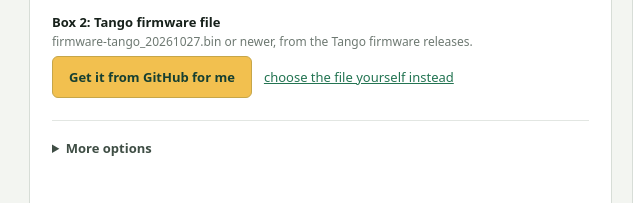
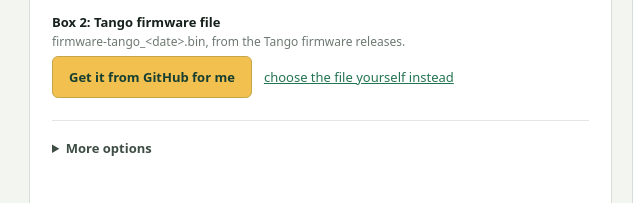
Before and after one commit to Tango-FPGA/flasher-tango, a plain HTML site: page index.html in a window 1280 px wide. Shown: the part 389-592 px from the top of the page, 71-711 px from the left. Drawn offline with Linux system fonts and the light colour scheme.

Commit message:
flasher-tango 2026-11-03
Box 2's hint no longer names a specific firmware version.

```diff
--- a/index.html
+++ b/index.html
@@ -255,7 +255,7 @@
 
           <div class="file-block">
             <span class="file-label">Box 2: Tango firmware file
-              <span class="file-hint">firmware-tango_20261027.bin or newer, from the Tango firmware releases.</span>
+              <span class="file-hint">firmware-tango_&lt;date&gt;.bin, from the Tango firmware releases.</span>
             </span>
             <div id="github-get" class="sipeed-get">
               <button id="github-button" class="button button-primary" type="button">Get it from GitHub for me</button>
```
Also changed, not shown: 1 other file.
